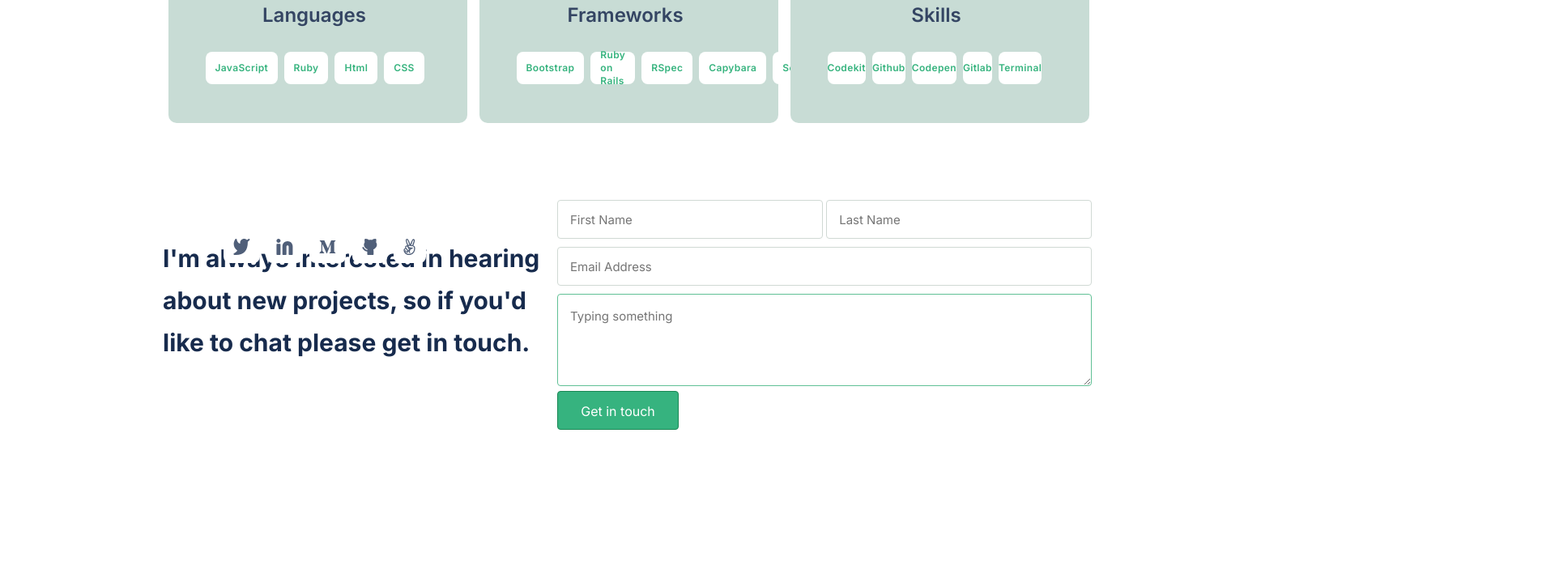
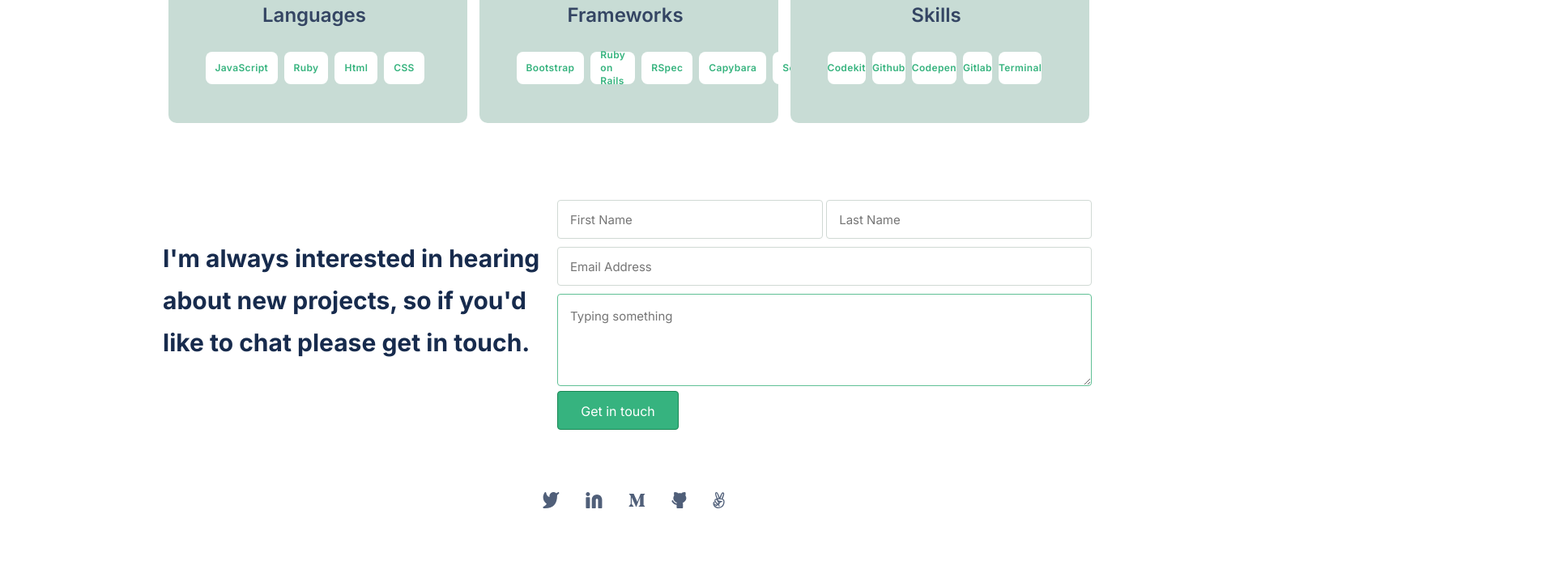
Before and after one commit to aima98/Portfolio-Bootstrap, a website: page index.html in a window 1280 px wide. Shown: the part 2861-3564 px from the top of the page at 81% size, 1920 px wide, since content can reach past the window. Before the commit the page ends 3508 px from the top, so only its background shows below. Drawn offline with Linux system fonts and the light colour scheme.

Commit message:
Add to style.css file

```diff
--- a/style.css
+++ b/style.css
@@ -320,13 +320,11 @@ footer {
   width: 1440px;
   height: 72px;
   left: 0;
-  margin-block-start: 2.5em;
-  flex-direction: column;
-  padding-block-end: 4em;
-  margin-top: -2px;
-  gap: 20px;
+  gap: 15px;
   align-items: flex-end;
   list-style-type: none;
+  margin-top: 394px;
+  margin-left: 382px;
 }
 
 div .col-sm-12 {
```
